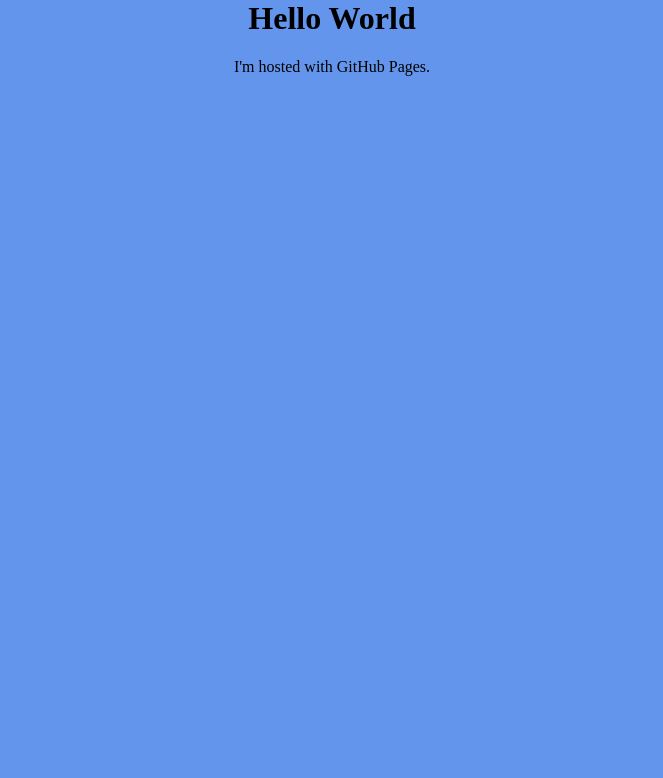
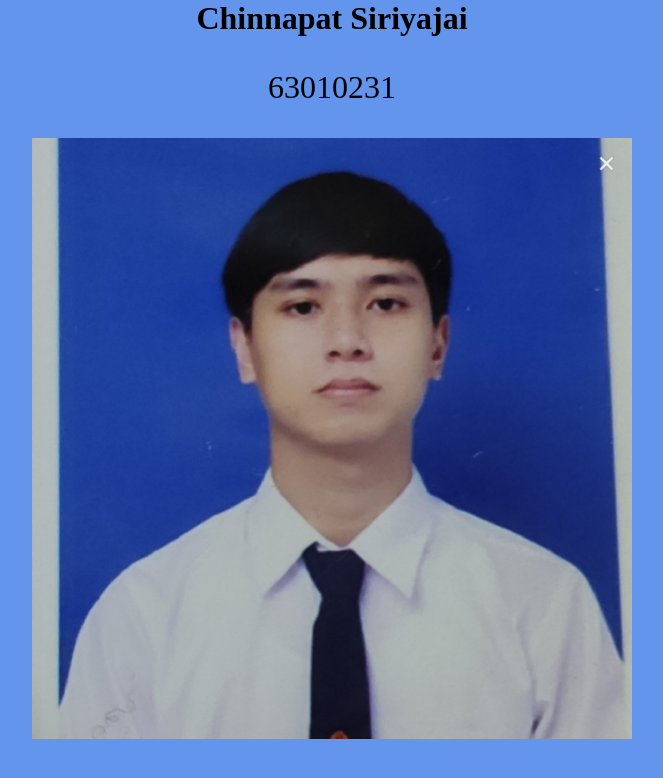
Before and after one commit to HaNiBaHei/chinnapat.github.io, a plain HTML site: page index.html in a window 1280 px wide. Shown: the whole page, without its empty margins (308-971 px from the left). Drawn offline with Linux system fonts and the light colour scheme.

Commit message:
update pic

```diff
--- a/index.html
+++ b/index.html
@@ -2,11 +2,12 @@
 <head>
     <meta charset="UTF-8">
     <meta name="viewport" content="width=device-width, initial-scale">
-    <title>Document</title>
+    <title>SoftDev-Lab_01</title>
     <link rel="stylesheet" href="styles.css">
 </head>
     <body>
-        <h1>Hello World</h1>
-        <p>I'm hosted with GitHub Pages.</p>
+        <h1>Chinnapat Siriyajai</h1>
+        <p style="font-size:200%;">63010231</p>
+        <img src="myself.png" alt="Mee">
     </body>
 </html>
```
Also changed, not shown: myself.png (added).
